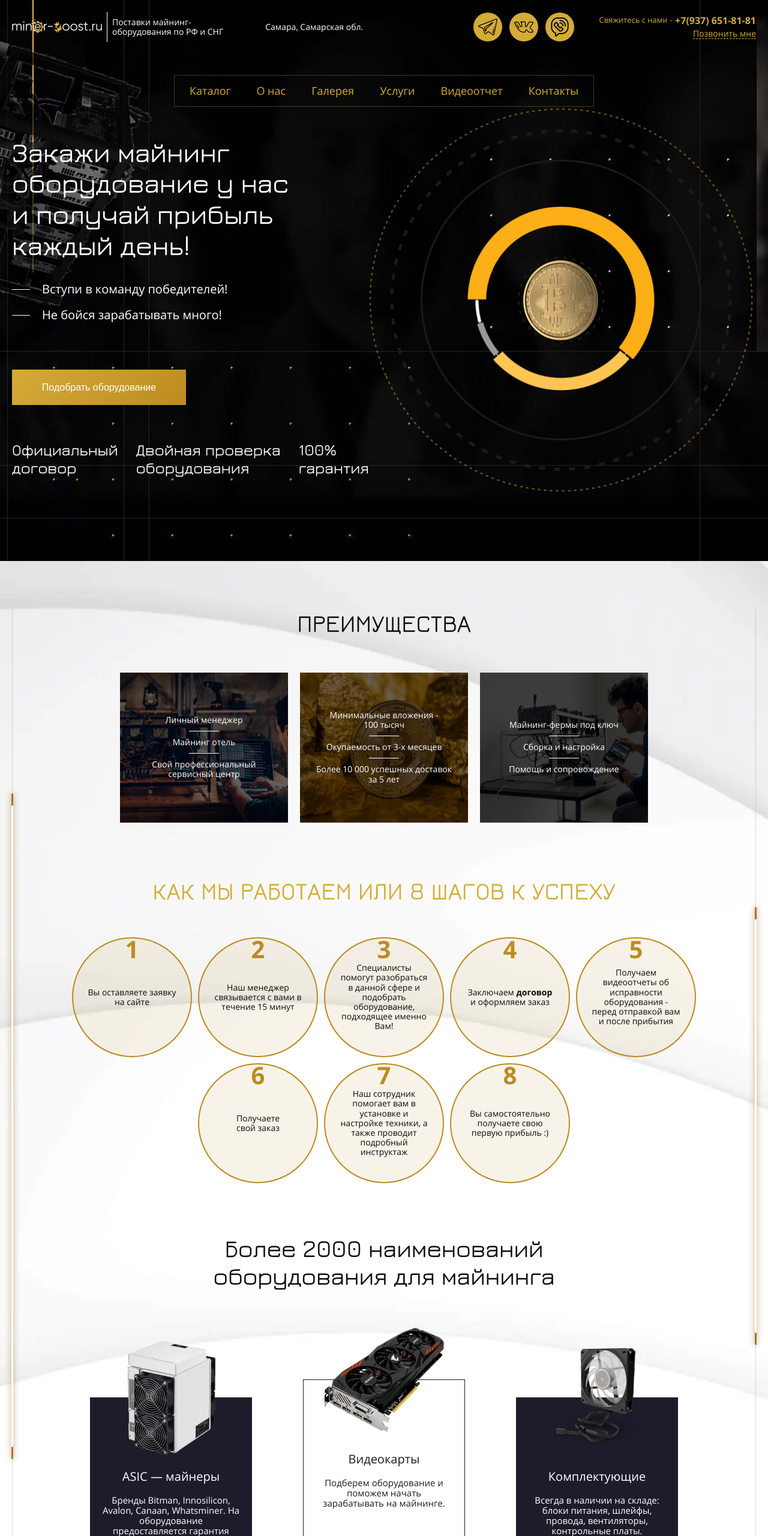
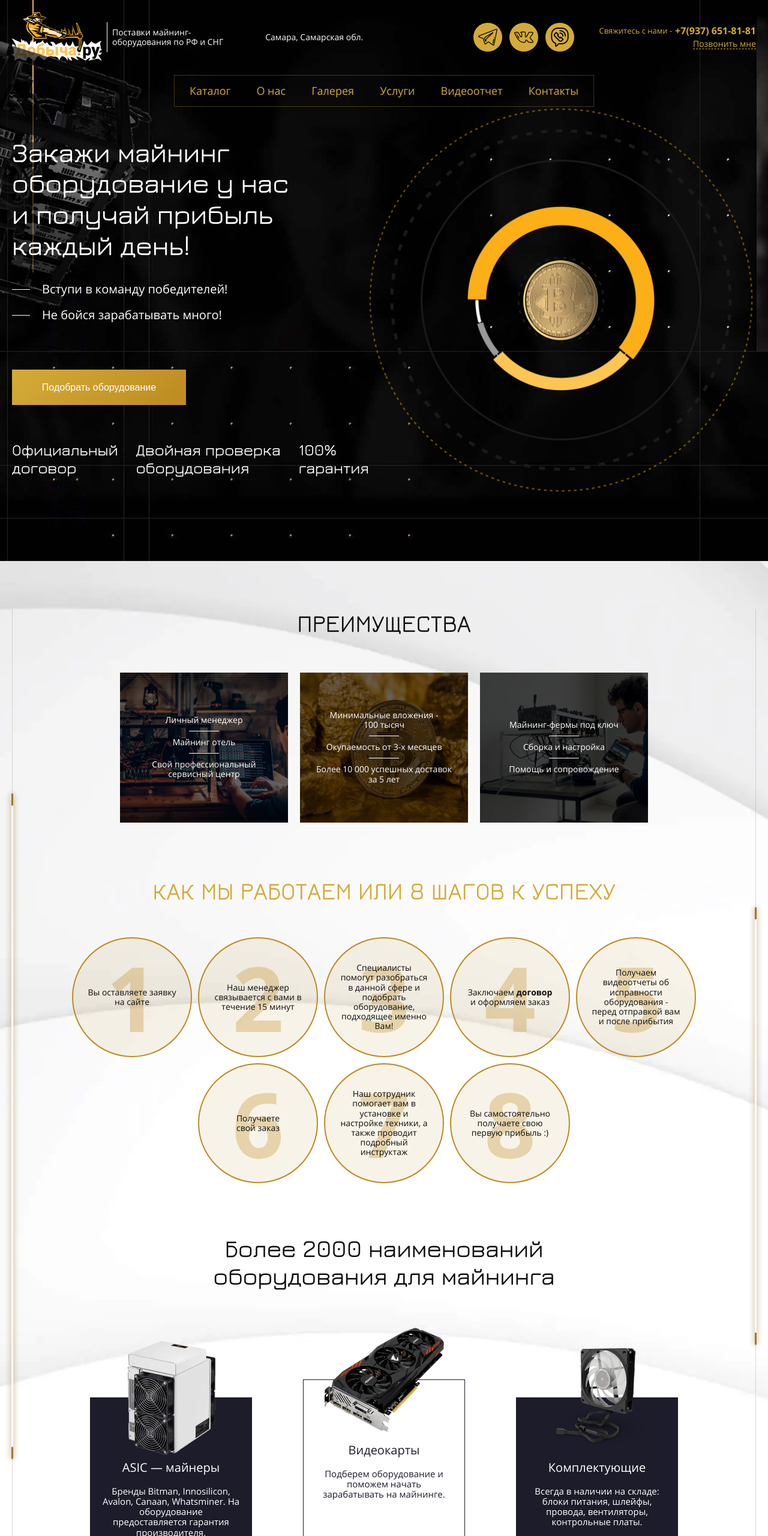
Before and after one commit to BRITVA-hp/mining, a website: page index.html in a window 1280 px wide. Shown: the top 2560 px of the page at 60% size. Drawn offline with nearby package versions, Linux system fonts and the light colour scheme; files whose address does not match are found by name.

Commit message:
fix logo

```diff
--- a/index.html
+++ b/index.html
@@ -31,8 +31,8 @@
                         <div class="header__box row">
                             <div class="row header__logo">
                                 <picture class="header__logo__img">
-                                    <source srcset="img/logo/logoM.png" media="(max-width: 767px)">
-                                    <img src="img/logo/logo.png" alt="migrant">
+                                    <!-- <source srcset="img/logo/logoM.png" media="(max-width: 767px)"> -->
+                                    <img src="img/logo/logo1.png" alt="mining">
                                 </picture>
                                 <div class="header__logo__line"></div>
                                 <p class="header__logo__text">Поставки майнинг-<br>оборудования по РФ и СНГ</p>
@@ -217,36 +217,36 @@
 
                     <div class="steps__box">
                         <div class="steps__card steps__card--1">
+                            <p class="steps__card__number">1</p>
                             <span>Вы оставляете заявку на сайте</span>
-                            <p class="steps__card__number">1</p>
                         </div>
                         <div class="steps__card steps__card--2">
+                            <p class="steps__card__number">2</p>
                             <span>Наш менеджер связывается с вами в течение 15 минут</span>
-                            <p class="steps__card__number">2</p>
                         </div>
                         <div class="steps__card steps__card--3">
+                            <p class="steps__card__number">3</p>
                             <span>Специалисты помогут разобраться в данной сфере и подобрать оборудование, подходящее именно Вам!</span>
-                            <p class="steps__card__number">3</p>
                         </div>
                         <div class="steps__card steps__card--4">
+                            <p class="steps__card__number">4</p>
                             <span>Заключаем <strong>договор</strong> и оформляем заказ</span>
-                            <p class="steps__card__number">4</p>
                         </div>
                         <div class="steps__card steps__card--5">
+                            <p class="steps__card__number">5</p>
                             <span>Получаем видеоотчеты об исправности оборудования - перед отправкой вам и после прибытия</span>
-                            <p class="steps__card__number">5</p>
                         </div>
                         <div class="steps__card steps__card--6">
+                            <p class="steps__card__number">6</p>
                             <span>Получаете <br> свой заказ</span>
-                            <p class="steps__card__number">6</p>
                         </div>
                         <div class="steps__card steps__card--7">
+                            <p class="steps__card__number">7</p>
                             <span>Наш сотрудник помогает вам в установке и настройке техники, а также проводит подробный инструктаж</span>
-                            <p class="steps__card__number">7</p>
                         </div>
                         <div class="steps__card steps__card--8">
+                            <p class="steps__card__number">8</p>
                             <span>Вы самостоятельно получаете свою первую прибыль :)</span>
-                            <p class="steps__card__number">8</p>
                         </div>
                     </div>
 
@@ -427,7 +427,7 @@
         </section>
         <!-- /.section catalog -->
 
-        <section class="section reviews">
+        <!-- <section class="section reviews">
 
             <div class="container reviews__container">
                 <h3 class="section__title reviews__title">ВИДЕО ОТЗЫВЫ</h3>
@@ -464,7 +464,7 @@
 
             </div>
 
-        </section>
+        </section> -->
         <!-- /.section reviews -->
 
         <section class="section partners">
@@ -503,7 +503,7 @@
 
             <div class="container we__container">
                 <div class="we__box">
-                    <h3 class="we__title section__title"><span>MINER-BOOST.</span> Организация бизнеса на майнинге под ключ для вас</h3>
+                    <h3 class="we__title section__title"><span>Добыча.ру</span> <br> Организация бизнеса на майнинге под ключ для вас</h3>
                     <p class="we__subtitle">Занимаемся подбором техники для майнинга, исходя из установленного бюджета и желаемой доходности. <br> Поставка оборудования со склада в Самаре или из Китая.</p>
                     <p class="we__text">Также мы оказываем другие услуги: оборудуем помещения под майнинг; занимаемся ремонтом техники; покупаем оборудование; обучаем ремонту и обслуживанию.</p>
 
@@ -651,7 +651,7 @@
 
             <div class="row footer__bot">
                 <div class="footer__logo">
-                    <img src="img/logo/logo.png" alt="miner-boost">
+                    <img src="img/logo/logo1.png" alt="mining">
                 </div>
 
                 <nav class="main__nav footer__nav">
--- a/sass/_media.sass
+++ b/sass/_media.sass
@@ -238,9 +238,10 @@
                 top: 10px
 
     .header
-        margin-bottom: 30px
+        margin-bottom: 10px
         position: relative
         z-index: 3
+        height: auto
         &__call
             &__tel
                 span
@@ -419,12 +420,13 @@
             display: flex
 
 @media screen and ( max-width: 575px )
+    // .steps
+    //     &__card
+    //         font-size: 13px
+
     .partners
         padding-left: 0 !important
         padding-right: 0 !important
-
-    .burger-wrap
-        top: 110px
 
     .cons
         &__box
@@ -450,7 +452,6 @@
         padding-right: 10px
 
     .header
-        height: 65px
         &__soc
             display: none
 
--- a/sass/templates/_graph.sass
+++ b/sass/templates/_graph.sass
@@ -73,7 +73,7 @@
         align-items: center
         justify-content: space-between
         position: relative
-        padding: 120px 20px 20px
+        padding: 105px 20px 20px
         &--center
             background: transparent
             border: 1px solid #1c1c2a
--- a/sass/templates/_main.sass
+++ b/sass/templates/_main.sass
@@ -203,5 +203,5 @@
 .burger-wrap
     position: fixed
     right: 10px
-    top: 120px
+    top: 130px
     z-index: 198
--- a/sass/templates/_steps.sass
+++ b/sass/templates/_steps.sass
@@ -30,11 +30,15 @@
         span
             display: block
             max-width: 150px
+            position: relative
+            z-index: 2
         &__number
             position: absolute
+            z-index: 1
             font-weight: bold
             color: #BD8B21
-            font-size: 40px
+            opacity: 0.3
+            font-size: 150px
             left: 50%
-            top: -5px
-            transform: translateX(-50%)
+            top: 50%
+            transform: translate(-50%, -50%)
```
Also changed, not shown: css/style.css, img/logo/logo1.png (added), img/partners/logo3.webp, img/partners/logo5.webp.
